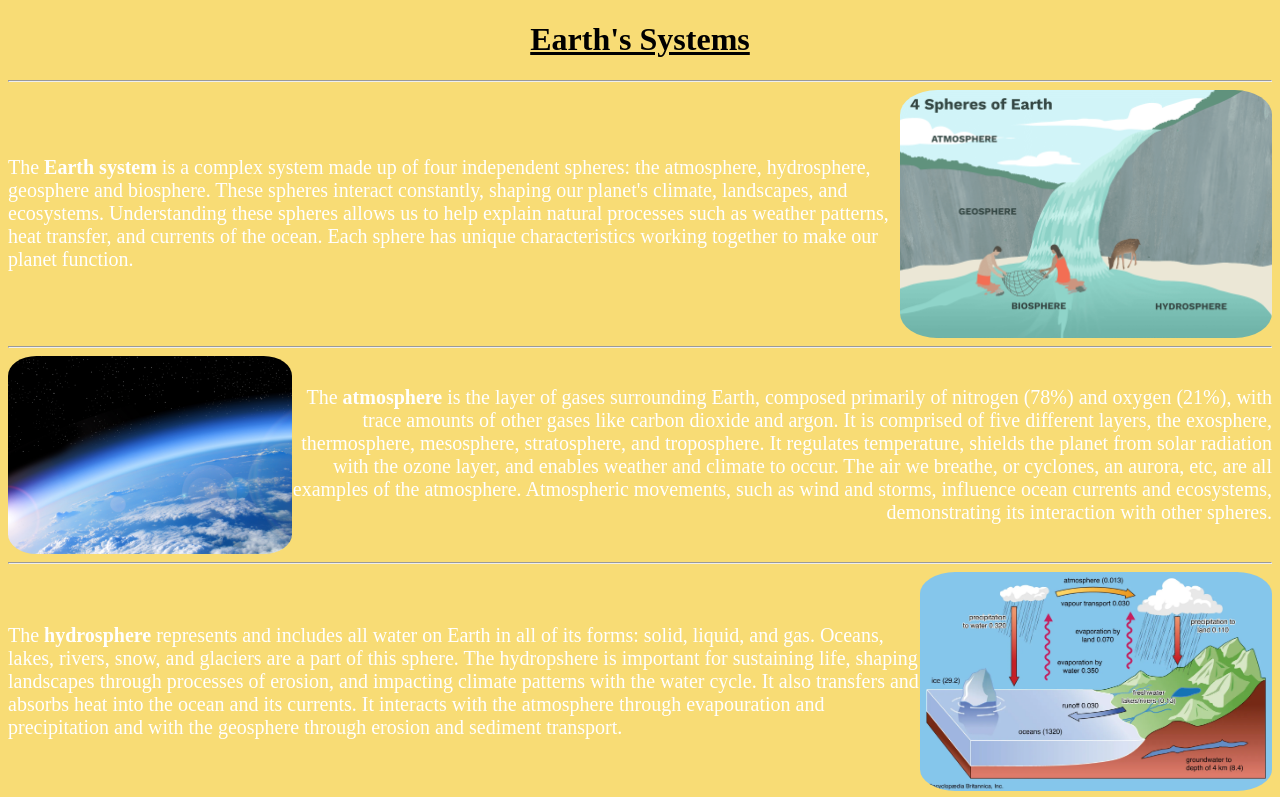
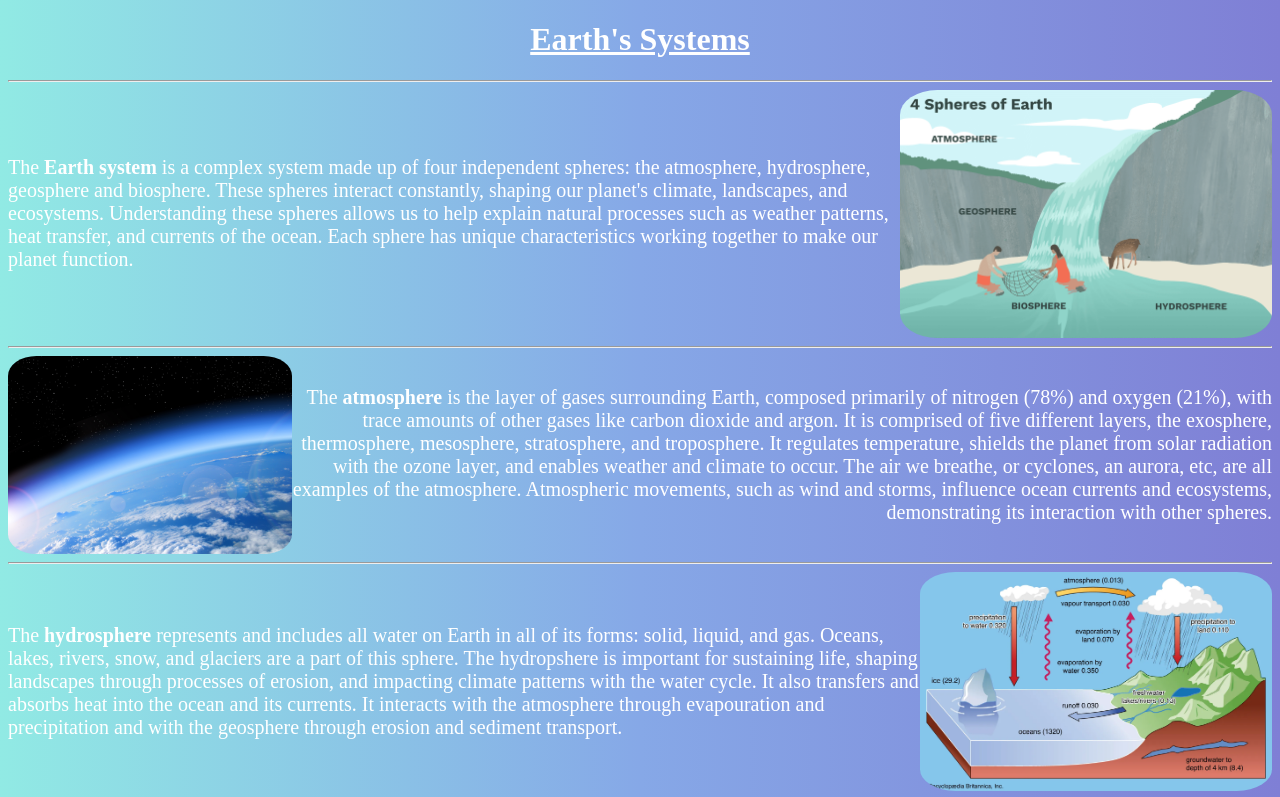
Before and after one commit to AlexW-WSC/Website_Collab, a plain HTML site: page index.html in a window 1280 px wide. Shown: the top 797 px of the page. Drawn offline with Linux system fonts and the light colour scheme.

Commit message:
Updated style.css
Added gradient + text colour

```diff
--- a/style.css
+++ b/style.css
@@ -1,10 +1,14 @@
 
 body {
-    background-color:#f8dc75;
+    background: #7F7FD5;  /* fallback for old browsers */
+    background: -webkit-linear-gradient(to right, #91EAE4, #86A8E7, #7F7FD5);  /* Chrome 10-25, Safari 5.1-6 */
+    background: linear-gradient(to right, #91EAE4, #86A8E7, #7F7FD5); /* W3C, IE 10+/ Edge, Firefox 16+, Chrome 26+, Opera 12+, Safari 7+ */
+
 }
 
 h1 {
     text-align: center;
+    color:rgb(255,255,255);
 }
 
 p {
```
